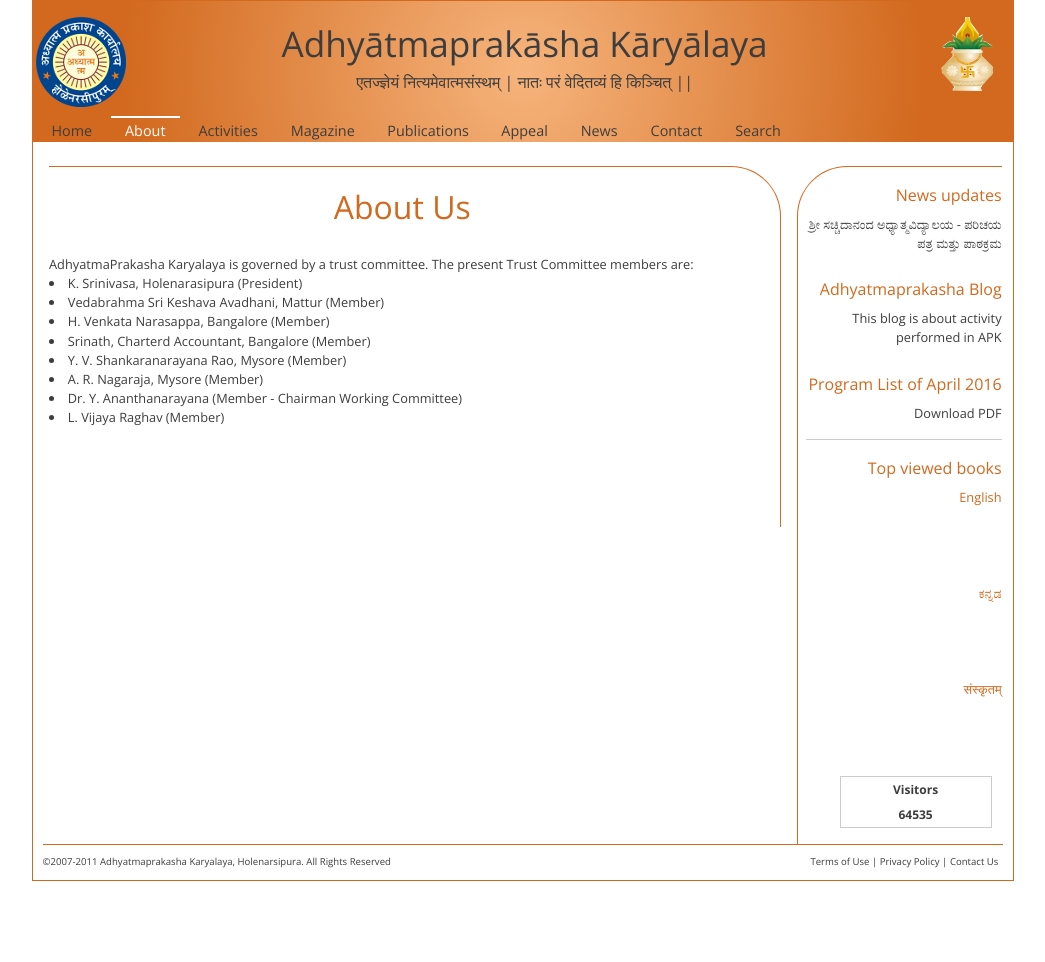
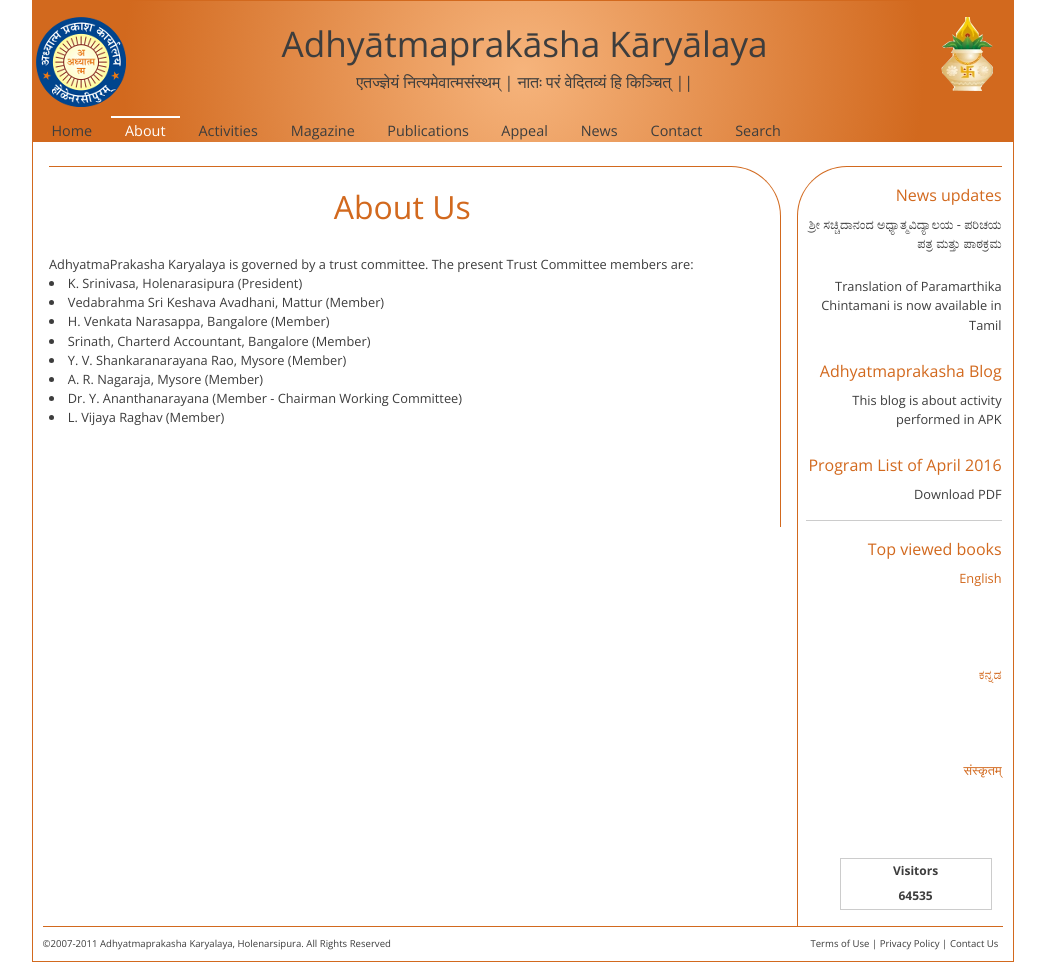
Before and after one commit to SrirangaDigital/Adhyatmaprakasha, a PHP site: page /php/about.php in a window 1280 px wide. Shown: the whole page, without its empty margins (117-1162 px from the left). Before the commit the page ends 881 px from the top, so only its background shows below. Run offline with PHP 8.4, Linux system fonts and the light colour scheme; data comes from the database, SQL or seed files in the repository; data that the repository does not hold is empty.

Commit message:
Latest News updated

```diff
--- a/php/include_footer.php
+++ b/php/include_footer.php
@@ -19,6 +19,9 @@
 		<div class="title">News updates</div>
 		<p>
 			<span class="news"><a href="circulars/intro.php">ಶ್ರೀ ಸಚ್ಚಿದಾನಂದ ಅಧ್ಯಾತ್ಮವಿದ್ಯಾಲಯ - ಪರಿಚಯ ಪತ್ರ ಮತ್ತು ಪಾಠಕ್ರಮ</a></span>
+		</p><br />
+		<p>
+			<span class="news"><a href="../Volumes/kannada_books/jpg/2/111A/index_tamil.pdf">Translation of Paramarthika Chintamani is now available in Tamil</a></span>
 		</p>
 	</div>
 	<br />
```
